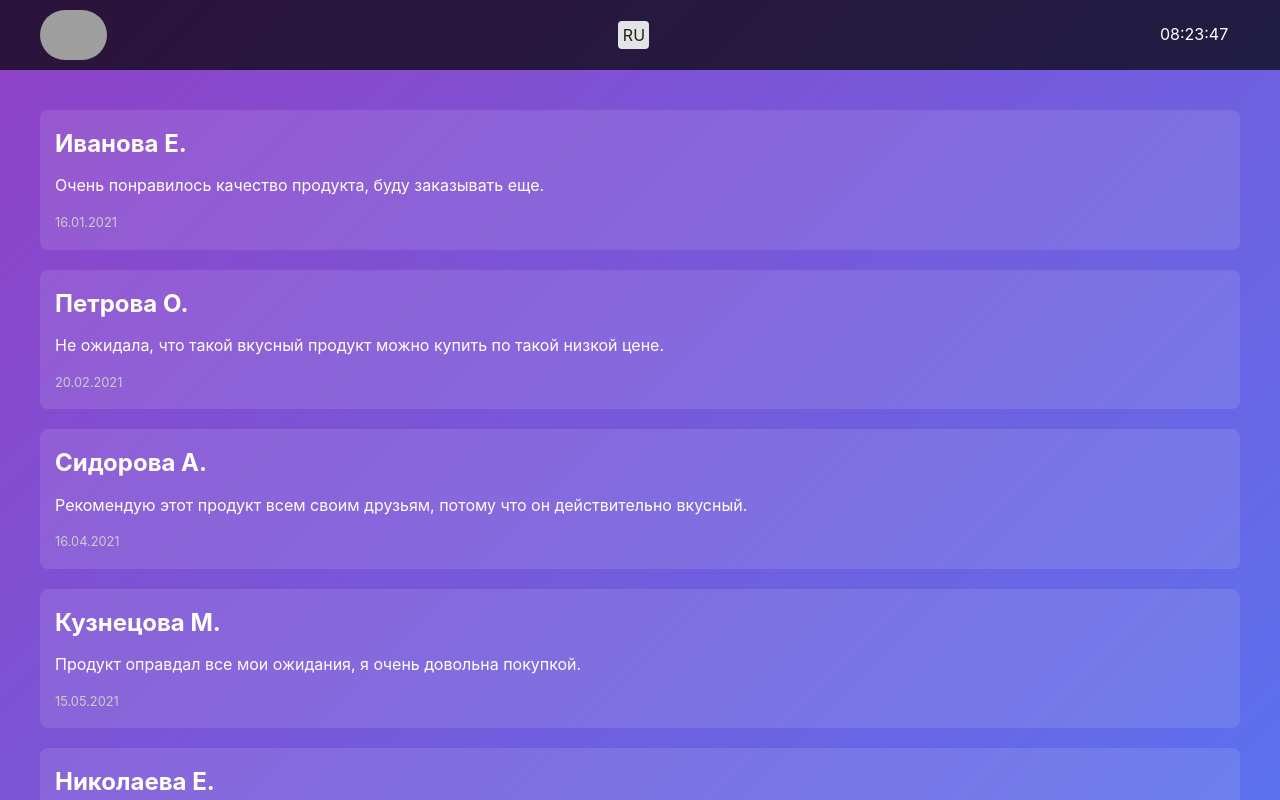
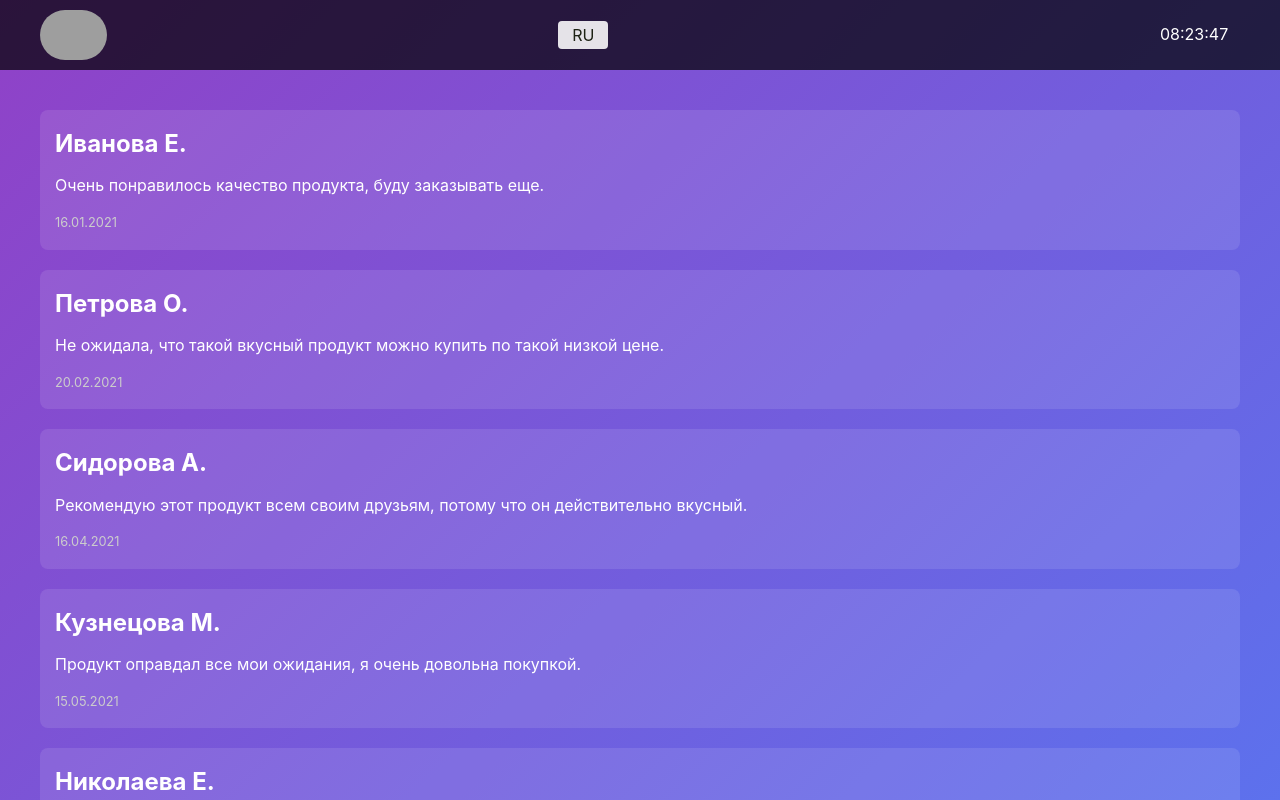
Before and after one commit to tema-skakun/business-solutions, a React (Create React App) app: page / in a window 1280 px wide. Shown: the top 800 px of the page. Built offline with nearby package versions, Linux system fonts and the light colour scheme; grey boxes are pictures that could not be loaded.

Commit message:
refactor: changes display of language selector

```diff
--- a/src/components/Header.css
+++ b/src/components/Header.css
@@ -15,6 +15,8 @@
 
 .header .language-selector-wrapper {
     flex-shrink: 0;
+    position: relative;
+    width: 150px;
 }
 
 .header .watch {
@@ -22,7 +24,7 @@
 }
 
 .language-selector {
-    width: 31px;
+    width: 50px;
 }
 
 .watch {
--- a/src/components/LanguageSelector.css
+++ b/src/components/LanguageSelector.css
@@ -18,18 +18,44 @@
 .language-selector:hover {
     background: rgba(255, 255, 255, 0.3);
     color: #ceafe6;
+    border-radius: 4px;
 }
 
-.language-selector:after {
-    content: '';
+.dropdown-menu {
     position: absolute;
-    top: 50%;
-    right: 10px;
-    width: 0;
-    height: 0;
-    border-left: 5px solid transparent;
-    border-right: 5px solid transparent;
-    border-top: 5px solid #fff;
-    pointer-events: none;
-    transform: translateY(-50%);
+    top: 100%;
+    left: 0;
+    background: #333; /* Увеличенный контраст */
+    color: #fff; /* Цвет текста */
+    border: none;
+    border-radius: 4px;
+    box-shadow: 0 4px 8px rgba(0, 0, 0, 0.3); /* Более заметная тень */
+    padding: 0;
+    margin: 0;
+    list-style: none;
+    z-index: 1000;
+    width: 100%;
+    opacity: 0;
+    visibility: hidden;
+    transform: translateY(10px);
+    transition: opacity 0.3s ease, visibility 0.3s ease, transform 0.3s ease;
 }
+
+.dropdown-menu.show {
+    opacity: 1;
+    visibility: visible;
+    transform: translateY(0);
+}
+
+.dropdown-menu li {
+    padding: 10px;
+    cursor: pointer;
+    transition: background 0.3s ease-in-out;
+    border-radius: 4px;
+}
+
+.dropdown-menu li:hover {
+    background: rgba(255, 255, 255, 0.3);
+    color: #ceafe6;
+    border-radius: 4px;
+}
--- a/src/components/LanguageSelector.tsx
+++ b/src/components/LanguageSelector.tsx
@@ -1,4 +1,4 @@
-import React from 'react';
+import React, { useState, useEffect, useRef } from 'react';
 import './LanguageSelector.css';
 
 interface LanguageSelectorProps {
@@ -6,22 +6,41 @@ interface LanguageSelectorProps {
   onLanguageChange: (language: 'ru' | 'en') => void;
 }
 
-const LanguageSelector: React.FC<LanguageSelectorProps> = ({currentLanguage, onLanguageChange}) => {
-  const handleChange = (event: React.ChangeEvent<HTMLSelectElement>) => {
-    const selectedLanguage = event.target.value as 'ru' | 'en';
-    onLanguageChange(selectedLanguage);
+const LanguageSelector: React.FC<LanguageSelectorProps> = ({ currentLanguage, onLanguageChange }) => {
+  const [isOpen, setIsOpen] = useState(false);
+  const dropdownRef = useRef<HTMLDivElement>(null);
+
+  const handleToggle = () => {
+    setIsOpen(prev => !prev);
   };
 
+  const handleLanguageChange = (language: 'ru' | 'en') => {
+    onLanguageChange(language);
+    setIsOpen(false);
+  };
+
+  const handleClickOutside = (event: MouseEvent) => {
+    if (dropdownRef.current && !dropdownRef.current.contains(event.target as Node)) {
+      setIsOpen(false);
+    }
+  };
+
+  useEffect(() => {
+    document.addEventListener('mousedown', handleClickOutside);
+    return () => {
+      document.removeEventListener('mousedown', handleClickOutside);
+    };
+  }, []);
+
   return (
-    <div className="select-wrapper">
-      <select
-        value={currentLanguage}
-        onChange={handleChange}
-        className="language-selector"
-      >
-        <option value="ru">RU</option>
-        <option value="en">EN</option>
-      </select>
+    <div className="select-wrapper" ref={dropdownRef}>
+      <button onClick={handleToggle} className="language-selector">
+        {currentLanguage.toUpperCase()}
+      </button>
+      <ul className={`dropdown-menu ${isOpen ? 'show' : ''}`}>
+        <li onClick={() => handleLanguageChange('ru')}>RU</li>
+        <li onClick={() => handleLanguageChange('en')}>EN</li>
+      </ul>
     </div>
   );
 };
--- a/src/components/Main.tsx
+++ b/src/components/Main.tsx
@@ -32,7 +32,10 @@ const Main: React.FC<MainProps> = ({ reviews }) => {
   const indexOfFirstReview = indexOfLastReview - REVIEWS_PER_PAGE;
   const currentReviews = reviewKeys.slice(indexOfFirstReview, indexOfLastReview);
 
-  const paginate = (pageNumber: number) => setCurrentPage(pageNumber);
+  const paginate = (pageNumber: number) => {
+    setCurrentPage(pageNumber);
+    window.scrollTo({ top: 0, behavior: 'smooth' });
+  };
 
   return (
     <div className="main">
```
